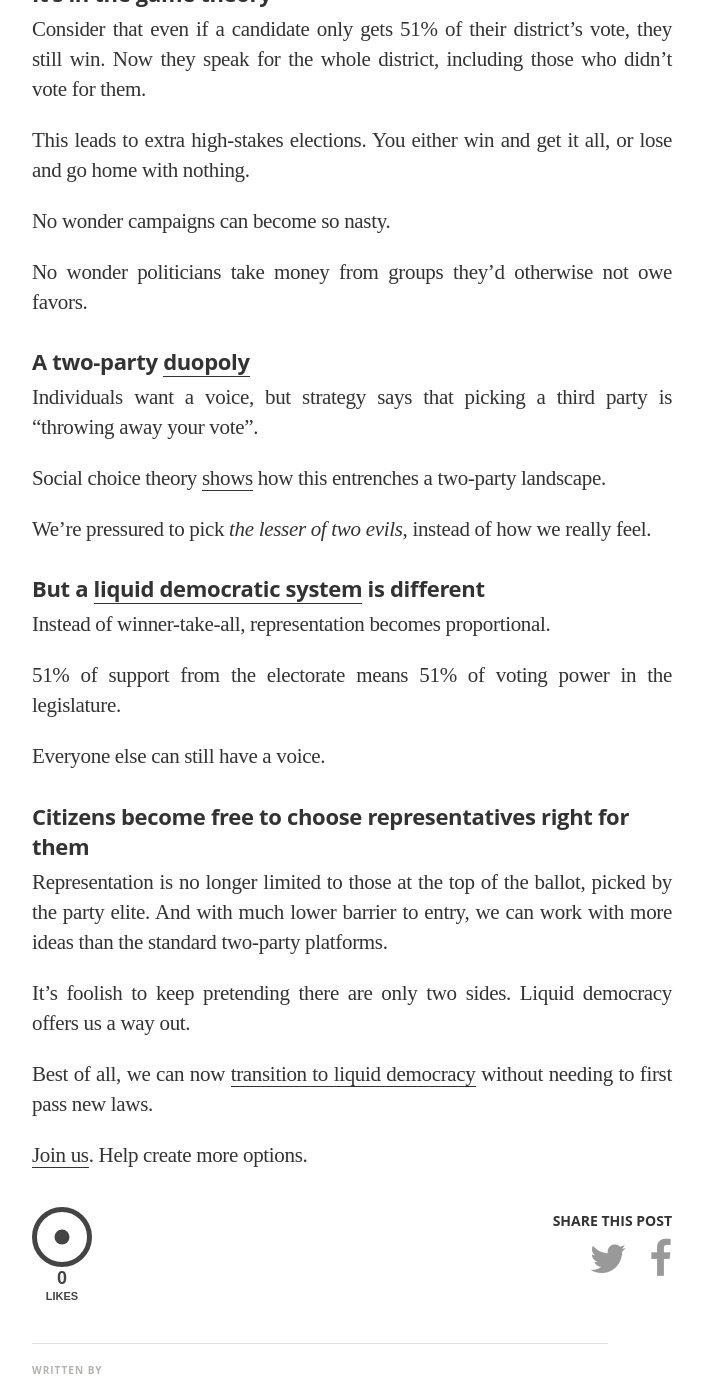
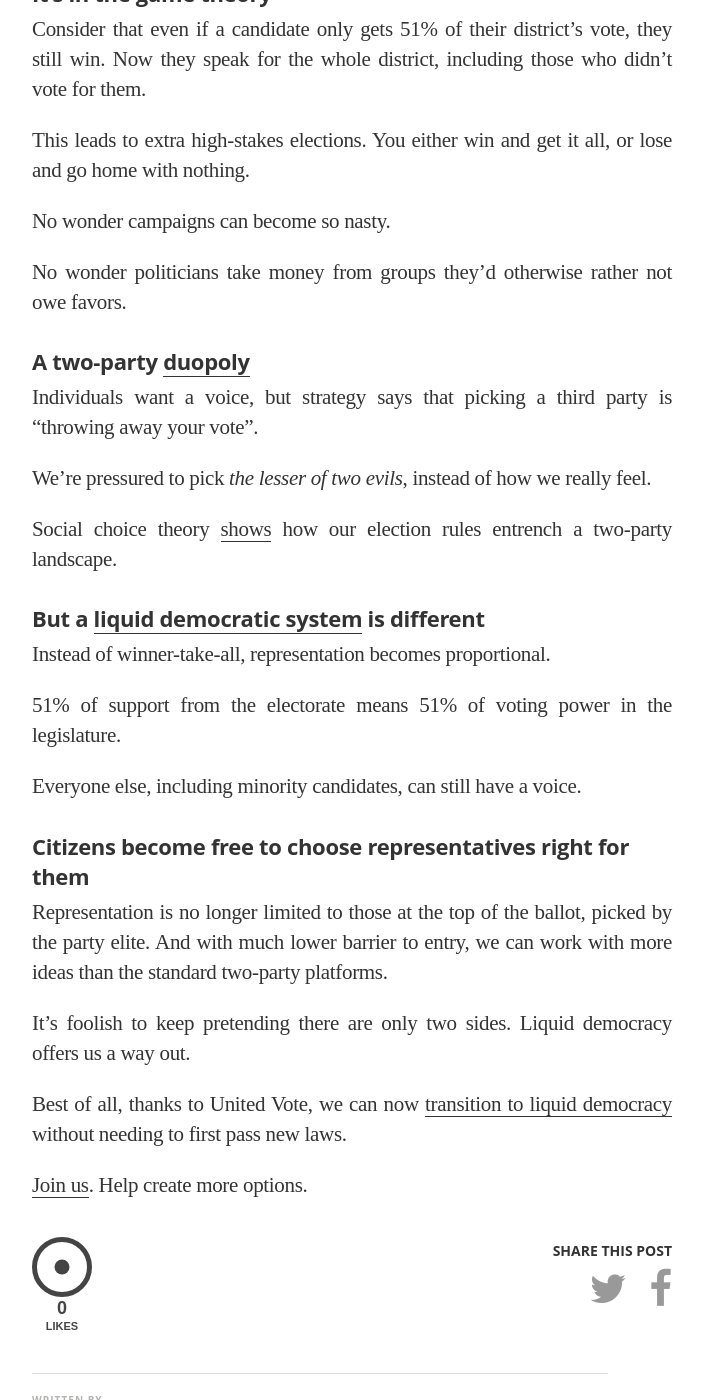
Before and after one commit to voteliquid/blog, a Jekyll site: the page built from _posts/2017-03-06-how-to-move-past-two-parties.md, in a window 1280 px wide and 1400 px high, scrolled down 719 px. Shown: the whole window, without its empty margins (288-992 px from the left). Built offline with Jekyll 4.4.1, drawn with Linux system fonts in a browser that asks for light colours; nearby versions of some CDN libraries; some web fonts are replaced.

Commit message:
Tweak 'Two party'

```diff
--- a/_posts/2017-03-06-how-to-move-past-two-parties.md
+++ b/_posts/2017-03-06-how-to-move-past-two-parties.md
@@ -24,15 +24,15 @@ This leads to extra high-stakes elections. You either win and get it all, or los
 
 No wonder campaigns can become so nasty.
 
-No wonder politicians take money from groups they'd otherwise not owe favors.
+No wonder politicians take money from groups they'd otherwise rather not owe favors.
 
 #### A two-party [duopoly](/assets/article_images/2017-03-06-how-to-move-past-two-parties/duopoly.gif)
 
 Individuals want a voice, but strategy says that picking a third party is "throwing away your vote".
 
-Social choice theory [shows](http://zesty.ca/voting/sim/) how this entrenches a two-party landscape.
+We're pressured to pick *the lesser of two evils*, instead of how we really feel.
 
-We're pressured to pick *the lesser of two evils*, instead of how we really feel.
+Social choice theory [shows](http://zesty.ca/voting/sim/) how our election rules entrench a two-party landscape.
 
 #### But a [liquid democratic system](/2016/09/21/what-is-liquid-democracy/) is different
 
@@ -40,7 +40,7 @@ Instead of winner-take-all, representation becomes proportional.
 
 51% of support from the electorate means 51% of voting power in the legislature.
 
-Everyone else can still have a voice.
+Everyone else, including minority candidates, can still have a voice.
 
 #### Citizens become free to choose representatives right for them
 
@@ -48,6 +48,6 @@ Representation is no longer limited to those at the top of the ballot, picked by
 
 It's foolish to keep pretending there are only two sides. Liquid democracy offers us a way out.
 
-Best of all, we can now [transition to liquid democracy](/2017/11/06/announcing-united-vote/) without needing to first pass new laws.
+Best of all, thanks to United Vote, we can now [transition to liquid democracy](/2017/11/06/announcing-united-vote/) without needing to first pass new laws.
 
 [Join us](https://united.vote/join). Help create more options.
```
Also changed, not shown: _posts/2017-11-06-announcing-united-vote.md (+1 -1 lines).
